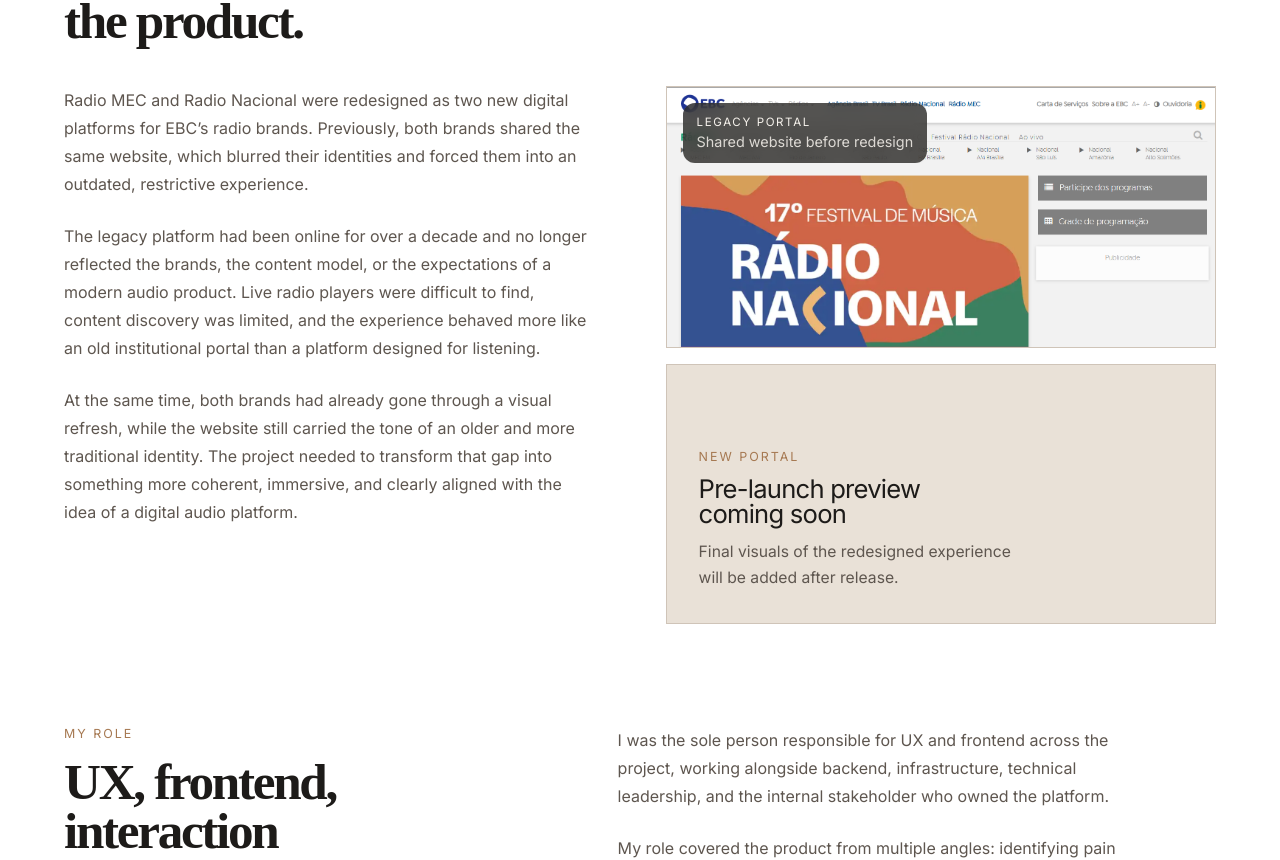
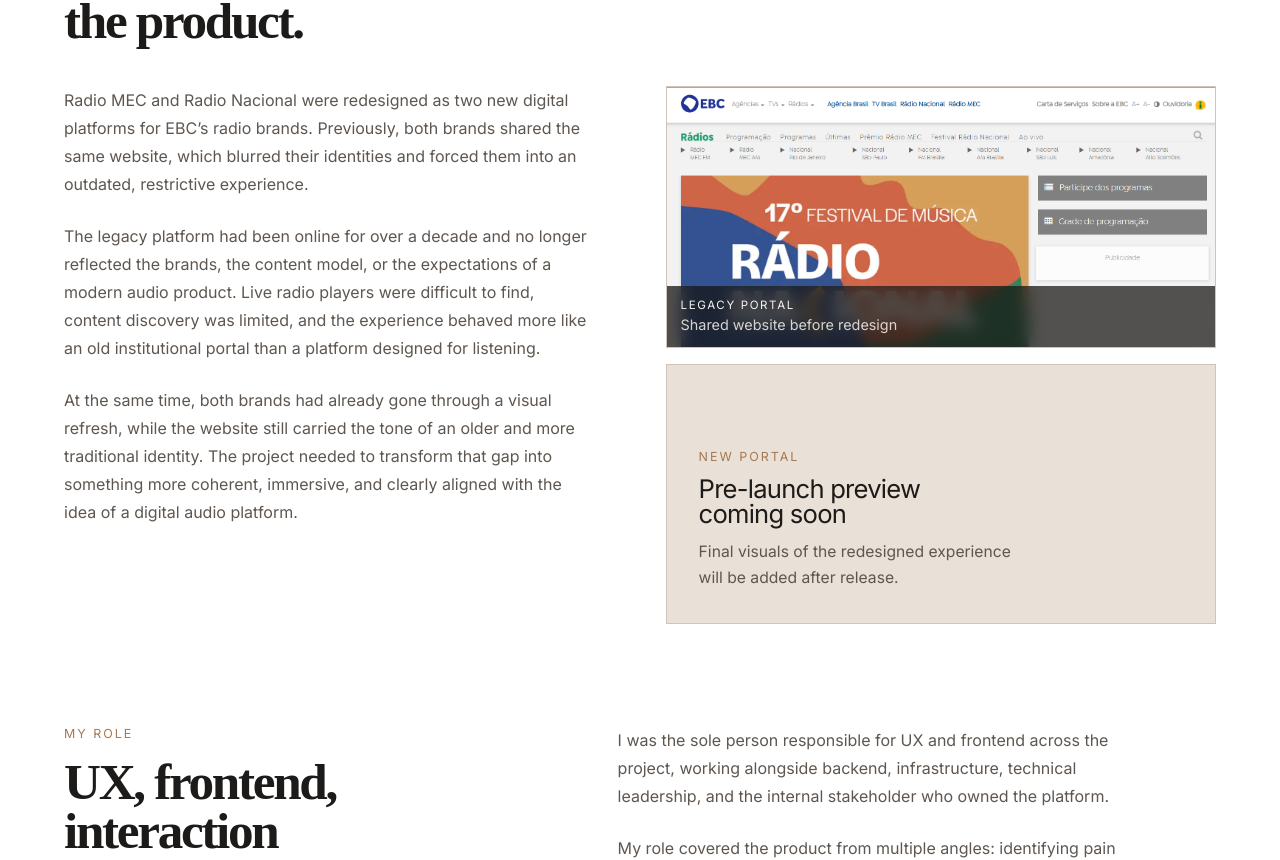
Before and after one commit to Lincoln-Araujo/portfolio-lincoln, a Next.js app: page /work/radio-mec-nacional in a window 1280 px wide. Shown: the part 1399-2259 px from the top of the page. Built offline with nearby package versions, Linux system fonts and the light colour scheme.

Commit message:
feat: add label to the old preview image

```diff
--- a/src/sections/work/RadioMecNacional/RadioMecContext/RadioMecContext.module.css
+++ b/src/sections/work/RadioMecNacional/RadioMecContext/RadioMecContext.module.css
@@ -100,14 +100,15 @@
 }
 
 .imageBadge {
+  width: 100%;
   position: absolute;
-  top: 16px;
-  left: 16px;
+  bottom: 0;
+  left: 0;
   z-index: 2;
   display: grid;
   gap: 4px;
   padding: 12px 14px;
-  border-radius: 12px;
+  border-radius: 0px;
   background: rgba(20, 18, 16, 0.72);
   backdrop-filter: blur(8px);
 }
```
